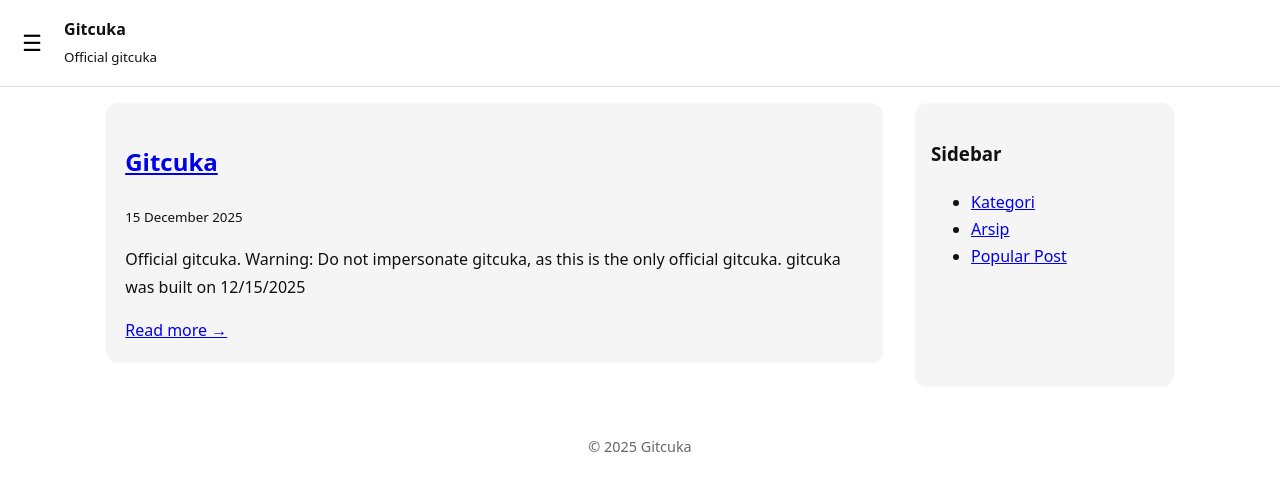
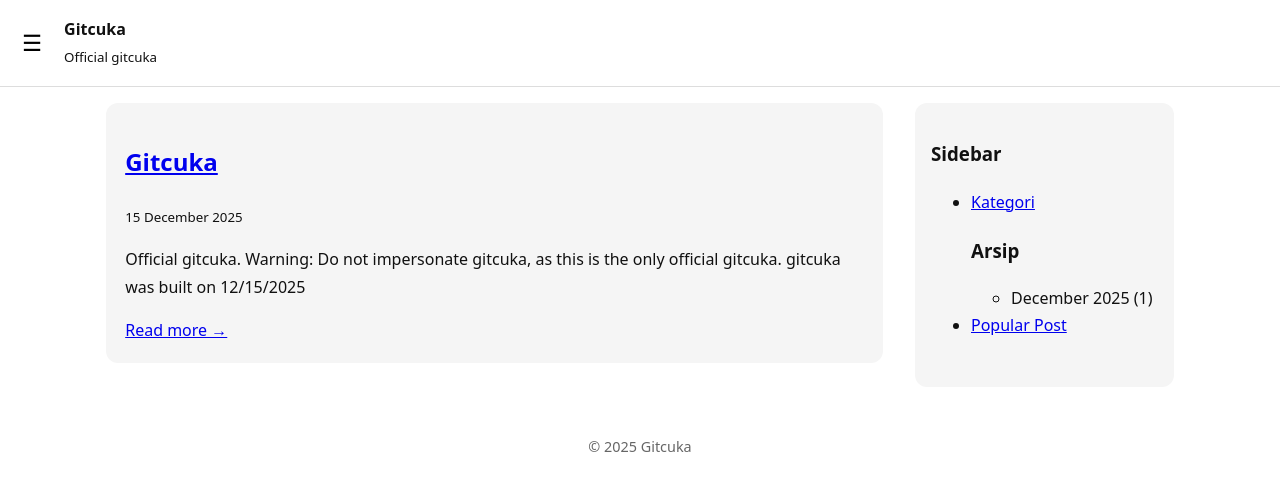
Before and after one commit to gitcuka/gitcuka.github.io, a Jekyll site: the page built from index.html, in a window 1280 px wide. Shown: the top 491 px of the page. Built offline with Jekyll 4.4.1, drawn with Linux system fonts in a browser that asks for light colours.

Commit message:
Update gitcuka.html

```diff
--- a/_layouts/gitcuka.html
+++ b/_layouts/gitcuka.html
@@ -53,7 +53,15 @@
       <h3>Sidebar</h3>
       <ul>
         <li><a href="#">Kategori</a></li>
-        <li><a href="#">Arsip</a></li>
+        <h3>Arsip</h3>
+<ul>
+{% assign postsByMonth = site.posts | group_by_exp:"post","post.date | date: '%B %Y'" %}
+{% for month in postsByMonth %}
+  <li>
+    {{ month.name }} ({{ month.items.size }})
+  </li>
+{% endfor %}
+</ul>
         <li><a href="#">Popular Post</a></li>
       </ul>
     </aside>
```
